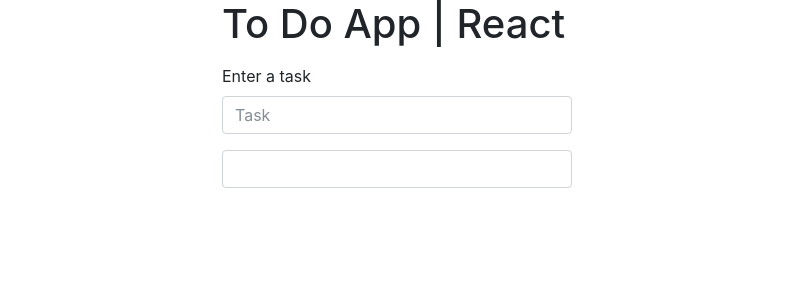
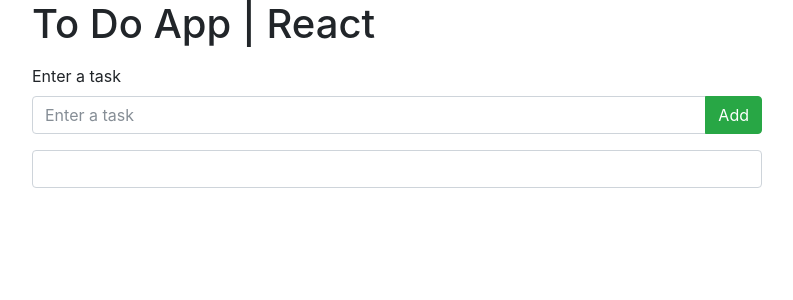
Before and after one commit to dfolomkin/todo-react, a React app: page / in a window 1280 px wide. Shown: the top 300 px of the page, without its empty margins (243-1036 px from the left). Built offline with nearby package versions, Linux system fonts and the light colour scheme.

Commit message:
add input with button

```diff
--- a/src/app/app.jsx
+++ b/src/app/app.jsx
@@ -8,15 +8,15 @@
   return (
     <div className="container">
       <div className="row">
-        <div className="col-sm-2 col-lg-4"></div>
-        <div className="col-sm-8 col-lg-4">
+        <div className="col-sm-2"></div>
+        <div className="col-sm-8">
           <div className="form-group">
           <h1>To Do App | React</h1>
           </div>
           <AddTaskBar />
           <TaskList />
         </div>
-        <div className="col-sm-2 col-lg-4"></div>
+        <div className="col-sm-2"></div>
       </div>
     </div>
   );
--- a/src/app/components/add-task-bar.jsx
+++ b/src/app/components/add-task-bar.jsx
@@ -4,8 +4,13 @@
   render() {
     return (
       <div className="form-group">
-        <label for="add-input">Enter a task</label>
-        <input id="add-input" type="text" className="form-control" placeholder="Task" />
+        <label htmlFor="add-input">Enter a task</label>
+        <div className="input-group">
+          <input id="add-input" type="text" className="form-control" placeholder="Enter a task" />
+          <span className="input-group-btn">
+            <button className="btn btn-success" type="button">Add</button>
+          </span>
+        </div>
       </div>
     );
   };
```
